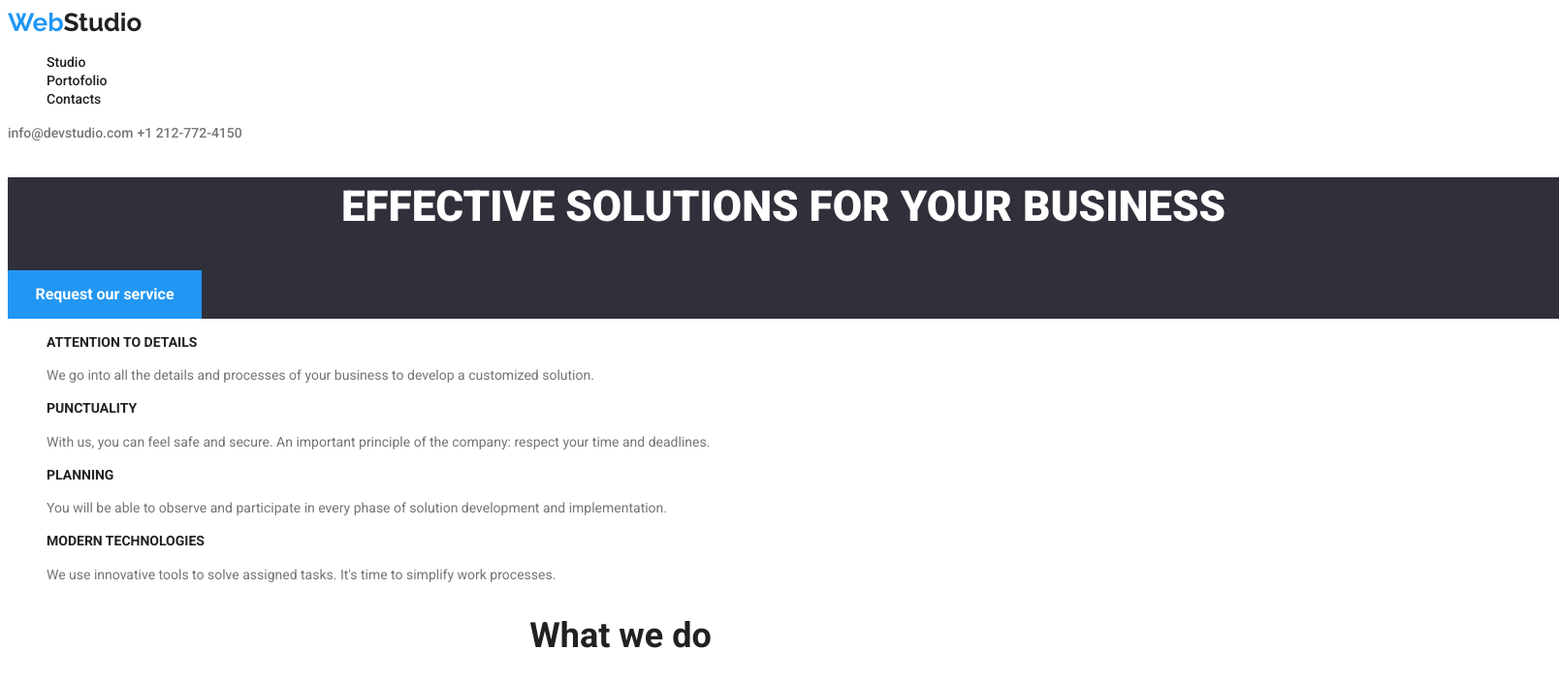
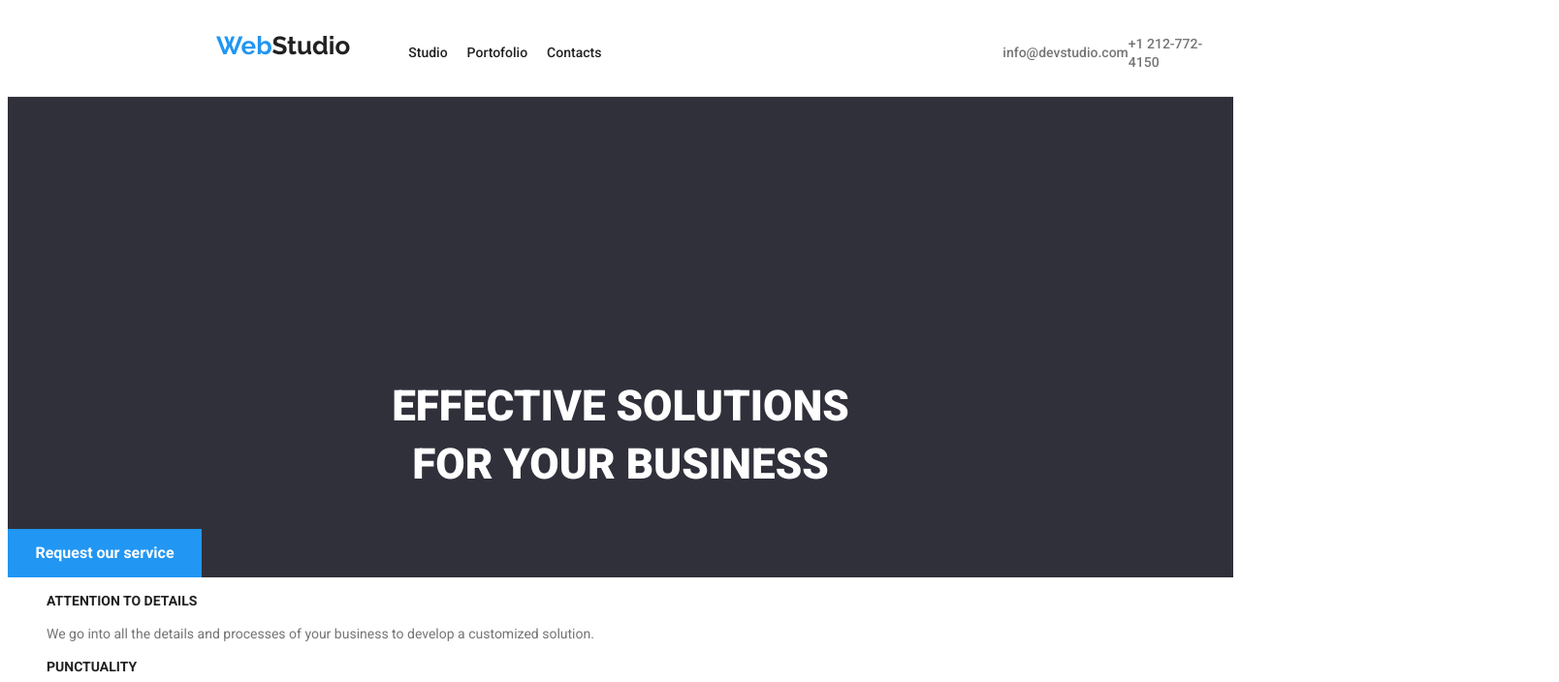
Before and after one commit to djxsrouk/goit-markup-hw-03, a plain HTML site: page index.html in a window 1280 px wide. Shown: the top 704 px of the page at 97% size, 1608 px wide, since content can reach past the window. Drawn offline with Linux system fonts and the light colour scheme.

Commit message:
homework 3 first update

```diff
--- a/css/styles.css
+++ b/css/styles.css
@@ -5,6 +5,30 @@ a:link, a:visited, a:active, a:hover {
     text-decoration: none;
 }
 /* Logo and Header */
+.global-header {
+    display: flex;
+    border-bottom: 1px solid #ECECEC;
+    width: 100%;
+}
+.header-navigation {
+    display: flex;
+    width: 80%;
+    justify-content: space-between;
+    padding: 20px;
+}
+.main-nav ul {
+    overflow: hidden;
+    display: flex;
+    width: 100%;
+    list-style-type: none;
+    justify-content: space-between;
+}
+.nav-contact {
+    display: flex;
+    width: 25%;
+    justify-content: space-between;
+    align-items: center;
+}
 .nav-link {
     color: var(--nav-link);
     border: none;
@@ -27,6 +51,8 @@ a:link, a:visited, a:active, a:hover {
 .logo {
     font-family: Raleway;
     font-size: 26px;
+    padding-left: 215px;
+    padding-top: 24px;
 }
 .web {
     color:#2196f3;
@@ -71,7 +97,9 @@ body {
 /* Top section */
 .top-section {
     background-color: #2f303a;
-    width: 1600px;
+    width: 100%;
+    display: block;
+    padding-top: 20%;
 }
 #title {
     color: #FFFFFF;
@@ -103,6 +131,9 @@ body {
     background: #188CE8;
 }
 /* Middle Section */
+.container {
+    width: 75%;
+}
 .middle-section ul li h3 {
     font-size: 14px;
     line-height: 16.41px;
--- a/index.html
+++ b/index.html
@@ -13,23 +13,33 @@
 <body>
     <header class="global-header">
         <a href="./index.html" class="logo"><span class="web">Web</span><span class="studio">Studio</span></a>
-        <nav>
+        <div class="header-navigation">
+            <nav class="main-nav">
                 <ul>
                     <li><a href="./index.html" class="nav-link current">Studio</a></li>
                     <li><a href="./portofolio.html" class="nav-link">Portofolio</a></li>
                     <li><a href="./contacts.html" class="nav-link">Contacts</a></li>
                 </ul>
             </nav>
+            <div class="nav-contact">
                 <span><a href="info@devstudio.com" class="info-link">info@devstudio.com</a></span>
                 <span><a href="+1 212-772-4150" class="info-link">+1 212-772-4150</a></span>
+            </div>
+        </div>
+
+
     </header>
 
     <main>
         <!--Top section-->
         <section class="top-section">
-            <h1 id="title">EFFECTIVE SOLUTIONS FOR YOUR BUSINESS</h1>
+            <h1 id="title">EFFECTIVE SOLUTIONS <br>FOR YOUR BUSINESS</h1>
             <button href="#" class="button">Request our service</button>
         </section>
+
+
+
+        <div class="container">
         <!--Middle Section-->
         <section class="middle-section">
             <ul>
@@ -39,11 +49,13 @@
                 </li>
                 <li>
                     <h3>PUNCTUALITY</h3>
-                    <p>With us, you can feel safe and secure. An important principle of the company: respect your time and deadlines.</p>
+                    <p>With us, you can feel safe and secure. An important principle of the company: respect your time and
+                        deadlines.</p>
                 </li>
                 <li>
                     <h3>PLANNING</h3>
-                    <p>You will be able to observe and participate in every phase of solution development and implementation.</p>
+                    <p>You will be able to observe and participate in every phase of solution development and implementation.
+                    </p>
                 </li>
                 <li>
                     <h3>mODERN TECHNOLOGIES</h3>
@@ -56,9 +68,10 @@
         <section class="what-we-do-section">
             <h2>What we do</h2>
             <ul>
-                <li><img src="./images/image01.jpg" alt="A person typing a code on the keyboard!" width="370px"/></li>
-                <li><img src="./images/image02.jpg" alt="A women is checking her phone!" width="370px"/></li>
-                <li><img src="./images/image03.jpg" alt="A person is choosing a color from a color pallet on a tablet" width="370px"></li>
+                <li><img src="./images/image01.jpg" alt="A person typing a code on the keyboard!" width="370px" /></li>
+                <li><img src="./images/image02.jpg" alt="A women is checking her phone!" width="370px" /></li>
+                <li><img src="./images/image03.jpg" alt="A person is choosing a color from a color pallet on a tablet"
+                        width="370px"></li>
             </ul>
         </section>
 
@@ -67,27 +80,29 @@
             <h2>Our team</h2>
             <ul>
                 <li>
-                    <img src="./images/team-photos/christopher-walker.jpg" alt="Christopher Walker" width="270px"/>
+                    <img src="./images/team-photos/christopher-walker.jpg" alt="Christopher Walker" width="270px" />
                     <h4>Christopher Walker</h4>
                     <p>Product Designer</p>
                 </li>
                 <li>
-                    <img src="./images/team-photos/kylie-evans.jpg" alt="Kylie Evans" width="270px"/>
+                    <img src="./images/team-photos/kylie-evans.jpg" alt="Kylie Evans" width="270px" />
                     <h4>Kylie Evans</h4>
                     <p>Frontend Developer</p>
                 </li>
                 <li>
-                    <img src="./images/team-photos/ryan-harris.jpg" alt="Ryan Harris" width="270px"/>
+                    <img src="./images/team-photos/ryan-harris.jpg" alt="Ryan Harris" width="270px" />
                     <h4>Ryan Harris</h4>
                     <p>Marketing</p>
                 </li>
                 <li>
-                    <img src="./images/team-photos/tyler-moore.jpg" alt="Tyler Moore" width="270px"/>
+                    <img src="./images/team-photos/tyler-moore.jpg" alt="Tyler Moore" width="270px" />
                     <h4>Tyler Moore</h4>
                     <p>UI Designer</p>
                 </li>
             </ul>
         </section>
+        </div>
+
     </main>
 
     <footer class="footer-info">
```
Lines whose indentation alone changed are shown as unchanged.
